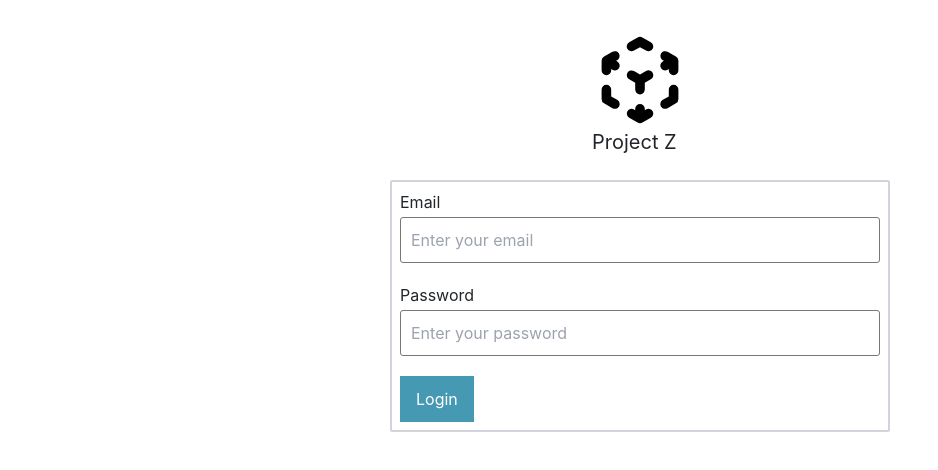
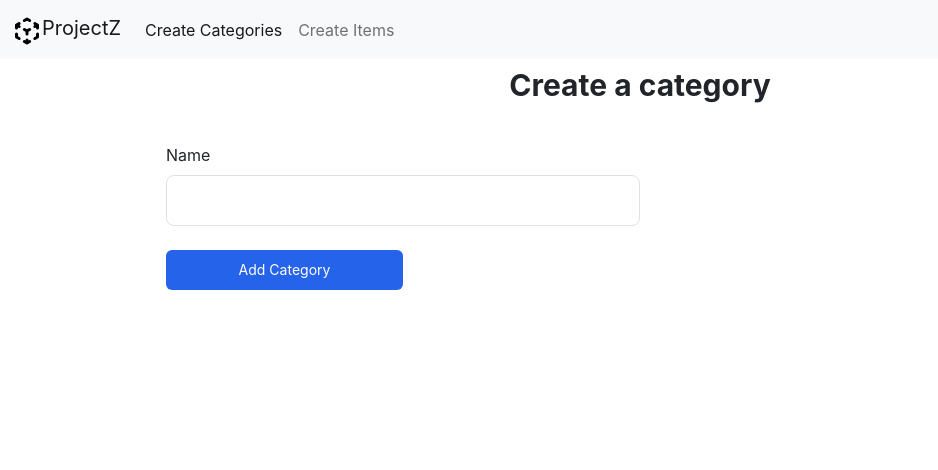
Before and after one commit to DebayoTomisin/project-z, a React (Create React App) app: page /addcategories in a window 1280 px wide. Before the commit this address led to /login. Shown: the top 470 px of the page, without its empty margins (0-938 px from the left). Built offline with nearby package versions, Linux system fonts and the light colour scheme; sample sign-in values are in the browser's storage.

Commit message:
modified routing sequence

```diff
--- a/src/routes/protectedRoutes.js
+++ b/src/routes/protectedRoutes.js
@@ -9,7 +9,7 @@ const ProtectedRoutes = ({component: Component, ...rest}) =>
     const history = useHistory()
     return (
         <Route {...rest} render={props => (
-        isAuthenticated === true ? (
+        isAuthenticated == 'true' ? (
           < Component  {...props} />
           ) : (
                 history.push('/login')
```
